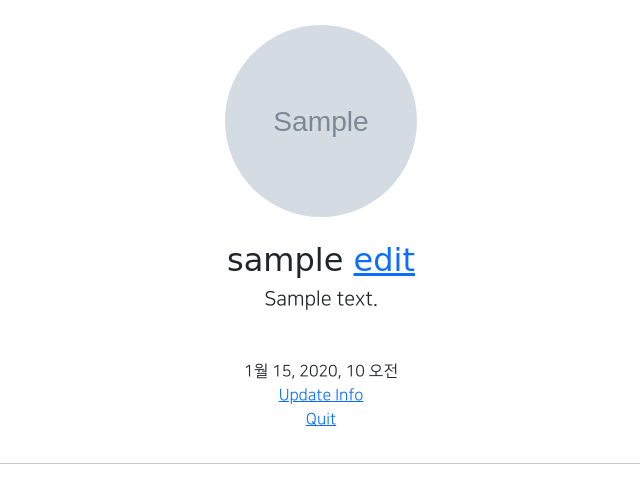
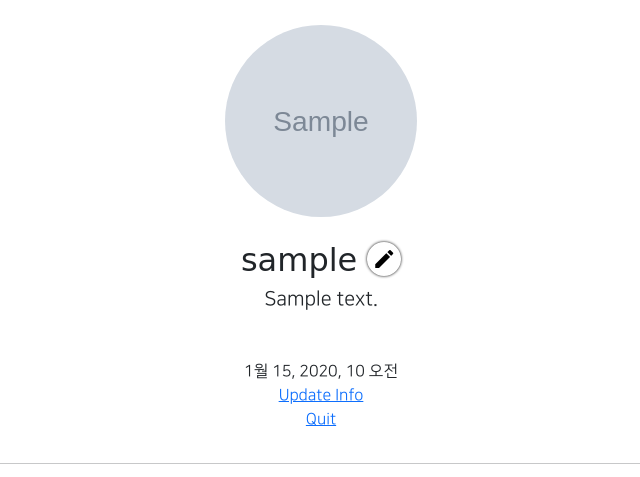
Before and after one commit to eka72/gis_study, a Django app: page /accounts/detail/1 in a window 1280 px wide. Shown: the part 248-725 px from the top of the page, without its empty margins (319-959 px from the left). Run offline with Django 3.2, Linux system fonts and the light colour scheme; a user stored in the database is signed in; tables that the repository leaves empty hold one stand-in row (values such as "Sample post"); grey boxes marked "Sample" are stand-in pictures; parts of the project's set-up code (start-up, migrations or seed data) failed here and were passed over; some libraries are stand-ins or nearby versions.

Commit message:
2021-07_29_git_study2

```diff
--- a/accountapp/templates/accountapp/detail.html
+++ b/accountapp/templates/accountapp/detail.html
@@ -12,7 +12,8 @@
                 <h2 class="NNS_B">
                     {{ target_user.profile.nickname }}
                      {% if target_user == user %}
-                        <a href="{% url 'profileapp:update' pk=target_user.profile.pk %}">
+                        <a href="{% url 'profileapp:update' pk=target_user.profile.pk %}"
+                           class="material-icons round_button">
                             edit
                         </a>
                         {% endif %}
--- a/static/base.css
+++ b/static/base.css
@@ -30,3 +30,15 @@
 .NNS_B{
     font-family: "NanumSqureB", cursive;
 }
+
+.round_button{
+    color: black;
+    text-decoration: none;
+    box-shadow: 0 0 3px black;
+    border-radius: 10rem;
+    padding: .3rem;
+}
+
+.round_button:hover{
+    color: dimgray;
+}
--- a/templates/head.html
+++ b/templates/head.html
@@ -14,6 +14,11 @@
 
     {# STATIC FILES LINK  #}
     <link rel="stylesheet" type="text/css" href="{% static 'base.css' %}">
+
+    {#  MATERIAL ICONS LINK  #}
+    <link href="https://fonts.googleapis.com/css2?family=Material+Icons"
+      rel="stylesheet">
+
 
     {# FONT LINK #}
     <style>
```
